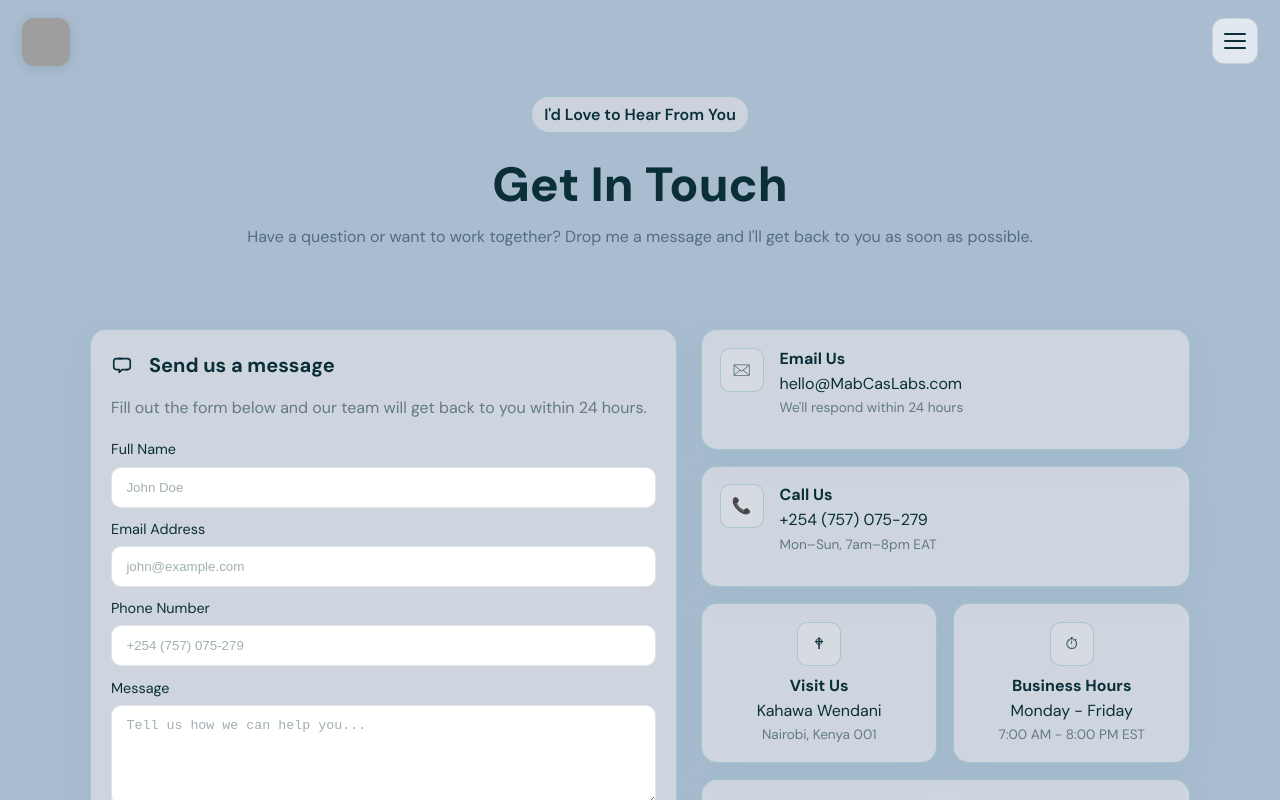
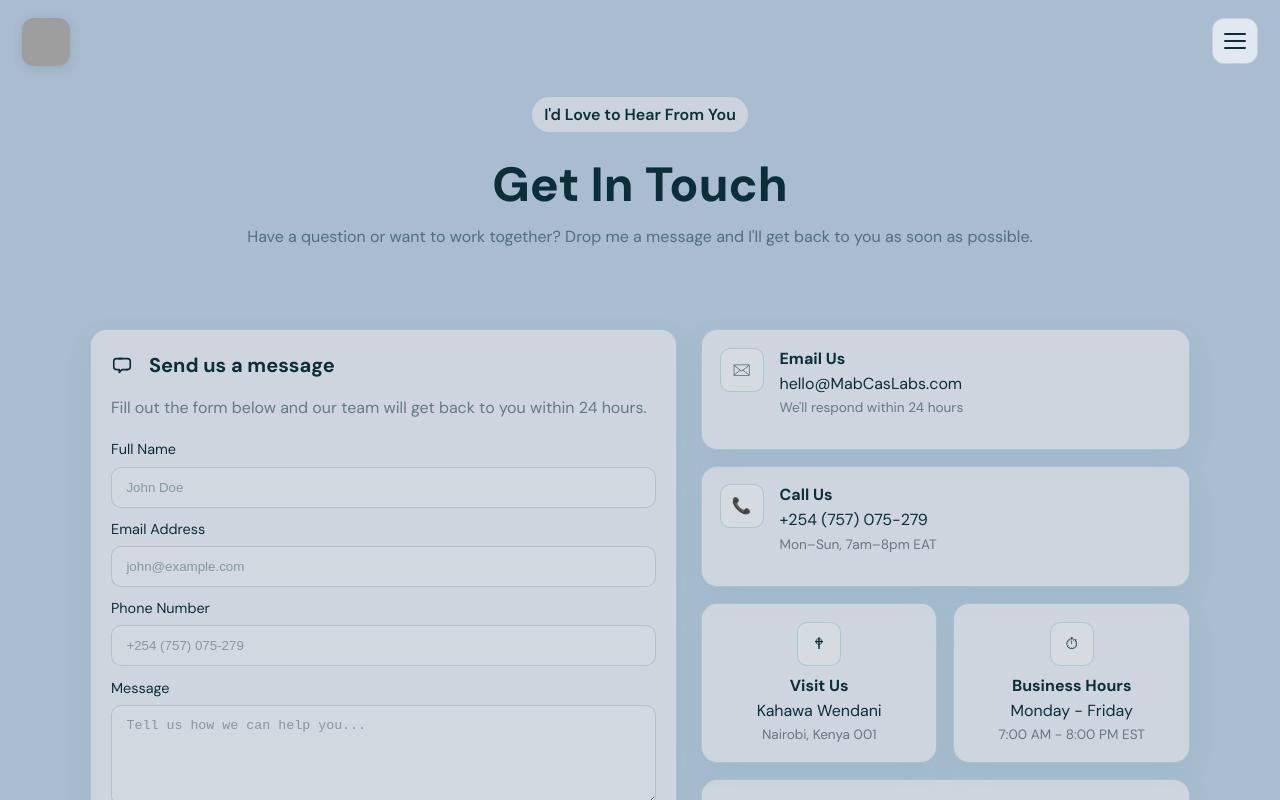
Before and after one commit to 896ma/Jackline-Achieng, a React (Vite) app: page /contact in a window 1280 px wide. Shown: the top 800 px of the page. Built offline with nearby package versions, Linux system fonts and the light colour scheme; grey boxes are pictures that could not be loaded; a web font is replaced by a local one.

Commit message:
contact-form-color

```diff
--- a/src/pages/Contactpage.css
+++ b/src/pages/Contactpage.css
@@ -3,9 +3,10 @@
     --muted: rgba(11, 47, 56, 0.55);
     --border: rgba(88, 164, 176, 0.35);
     --surface: rgba(216, 219, 226, 0.8);
-    --field-inner: #ffffff;
-    --field-border: rgba(11, 47, 56, 0.12);
-    --field-border-focus: rgba(11, 47, 56, 0.22);
+    --field-inner: rgba(216, 219, 226, 0.45);
+    --field-inner-focus: rgba(216, 219, 226, 0.62);
+    --field-border: rgba(11, 47, 56, 0.14);
+    --field-border-focus: rgba(88, 164, 176, 0.42);
     --nav: #58a4b0;
     color: var(--ink);
     background: var(--main);
@@ -112,7 +113,7 @@
   }
 
   .input:focus, .textarea:focus {
-    background: var(--field-inner) !important;
+    background: var(--field-inner-focus) !important;
     border-color: var(--field-border-focus);
     box-shadow: none;
   }
```
